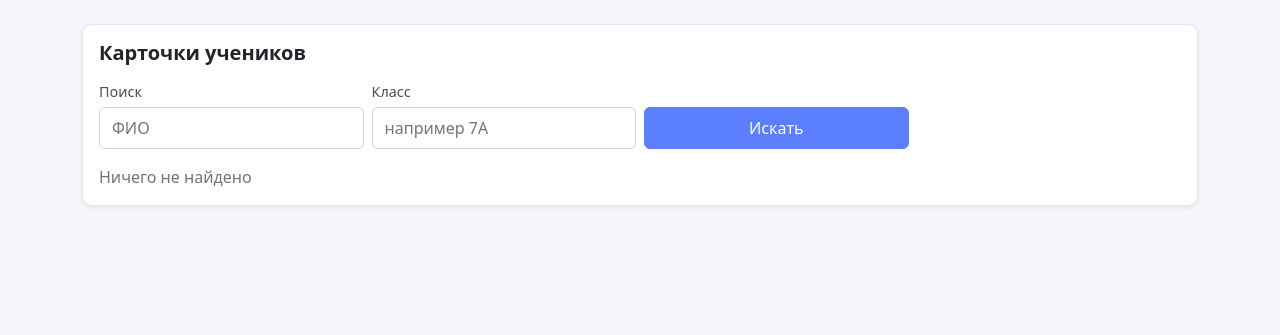
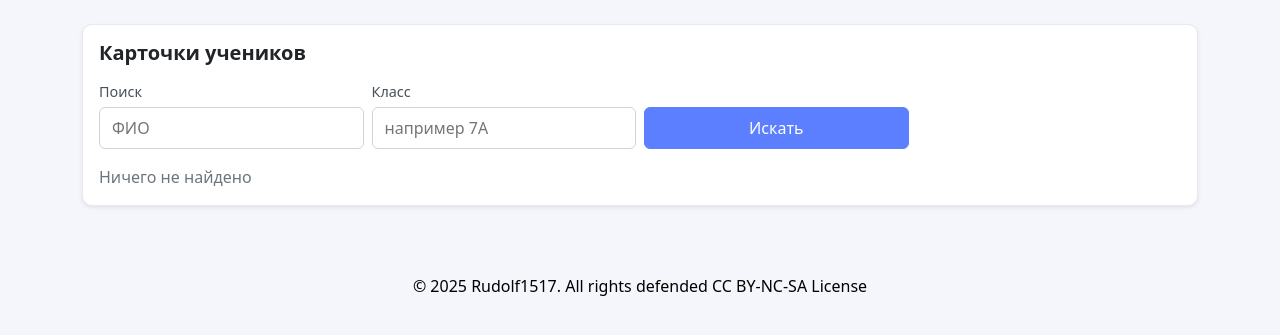
Before and after one commit to RUdolf1517/ZCS-RP-010, a Flask app: page / in a window 1280 px wide. Shown: the part 48-383 px from the top of the page. Run offline with Flask 3, Linux system fonts and the light colour scheme; data that the repository does not hold is empty.

Commit message:
add copyrights and footer

```diff
--- a/static/style.css
+++ b/static/style.css
@@ -6,6 +6,9 @@ body { background: #f5f6fb; }
 .app-header__inner { display: flex; justify-content: space-between; align-items: center; padding: 0.75rem 0; }
 .app-header__brand { color: #fff; text-decoration: none; font-weight: 600; }
 .app-header__admin { color: #eef2ff; text-decoration: none; }
+.app-footer { background: #f5f6fb; color: #000000; margin-top: 1.5rem; text-align: center;}
+.app-footer__inner { align-items: center; padding: 0.75rem 0; }
+.app-footer__copyright { color: #000000; text-decoration: none; }
 
 /* Page wrapper */
 .page { padding-bottom: 2rem; }
--- a/templates/base.html
+++ b/templates/base.html
@@ -21,4 +21,11 @@
 
     <script src="https://cdn.jsdelivr.net/npm/bootstrap@5.3.3/dist/js/bootstrap.bundle.min.js"></script>
   </body>
+  <footer class="app-footer">
+    <div class="app-footer__inner container">
+      <div class="app-footer__copyright">
+        <p>&copy; 2025 Rudolf1517. All rights defended CC BY-NC-SA License</p>
+      </div>
+    </div>
+  </footer>
  </html>
```
